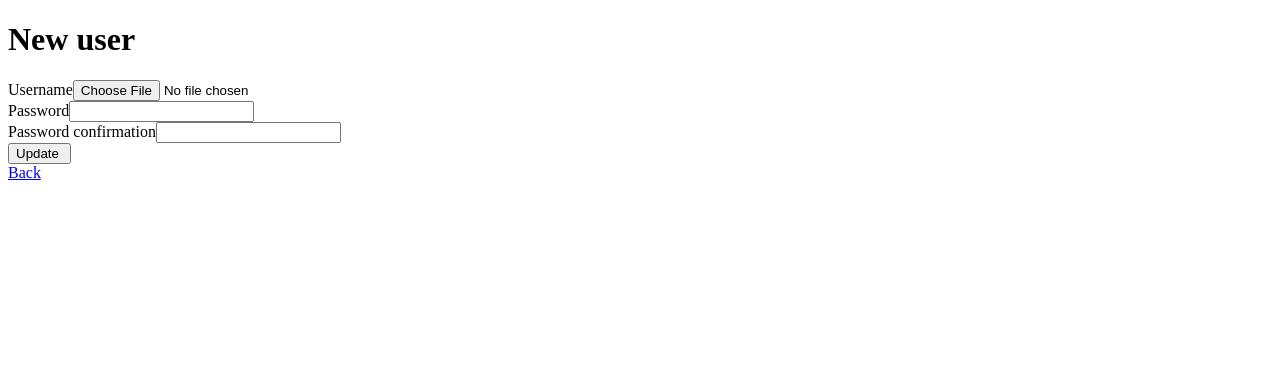
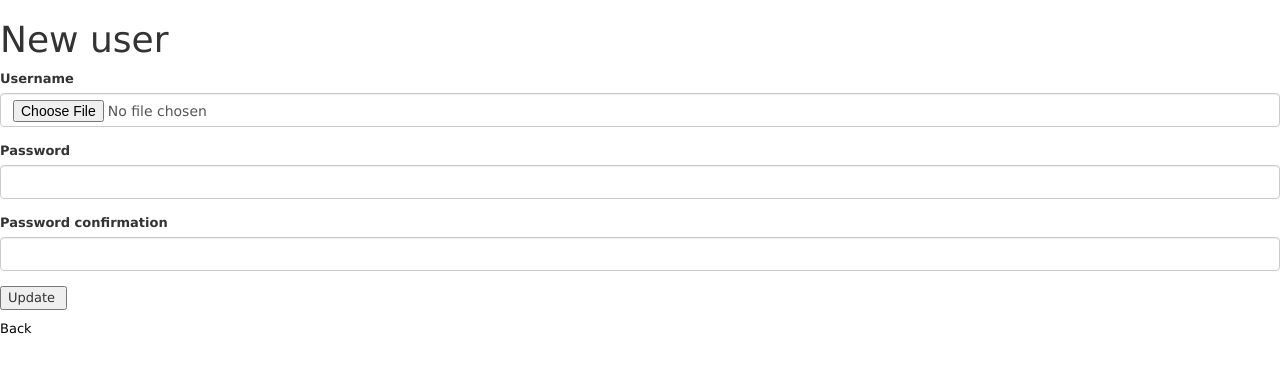
Before and after one commit to efatsi/Card-Games-on-Rails, a Rails app: template app/views/users/new.html.erb in a window 1280 px wide. Shown: the top 373 px of the page. Run offline with Rails 7, Linux system fonts and the light colour scheme; the template is opened without the code that fills it, so the values that code supplies are empty; style sheets or scripts are compiled from the project's sources; parts of the project's set-up code (start-up, migrations or seed data) failed here and were passed over; some libraries are stand-ins or nearby versions.

Commit message:
bootstrapped

```diff
--- a/app/assets/javascripts/application.js
+++ b/app/assets/javascripts/application.js
@@ -12,4 +12,6 @@
 //
 //= require jquery
 //= require jquery_ujs
+//= require twitter/bootstrap
 //= require_tree .
+//= require twitter/bootstrap
--- /dev/null
+++ b/app/assets/javascripts/bootstrap.js.coffee
@@ -0,0 +1,4 @@
+jQuery ->
+  $("a[rel=popover]").popover()
+  $(".tooltip").tooltip()
+  $("a[rel=tooltip]").tooltip()
--- /dev/null
+++ b/app/assets/stylesheets/application.css.scss
@@ -0,0 +1 @@
+@import "twitter/bootstrap"
--- /dev/null
+++ b/app/assets/stylesheets/scaffolds.css.scss
@@ -0,0 +1,56 @@
+body {
+  background-color: #fff;
+  color: #333;
+  font-family: verdana, arial, helvetica, sans-serif;
+  font-size: 13px;
+  line-height: 18px; }
+
+p, ol, ul, td {
+  font-family: verdana, arial, helvetica, sans-serif;
+  font-size: 13px;
+  line-height: 18px; }
+
+pre {
+  background-color: #eee;
+  padding: 10px;
+  font-size: 11px; }
+
+a {
+  color: #000;
+  &:visited {
+    color: #666; }
+  &:hover {
+    color: #fff;
+    background-color: #000; } }
+
+div {
+  &.field, &.actions {
+    margin-bottom: 10px; } }
+
+#notice {
+  color: green; }
+
+.field_with_errors {
+  padding: 2px;
+  background-color: red;
+  display: table; }
+
+#error_explanation {
+  width: 450px;
+  border: 2px solid red;
+  padding: 7px;
+  padding-bottom: 0;
+  margin-bottom: 20px;
+  background-color: #f0f0f0;
+  h2 {
+    text-align: left;
+    font-weight: bold;
+    padding: 5px 5px 5px 15px;
+    font-size: 12px;
+    margin: -7px;
+    margin-bottom: 0px;
+    background-color: #c00;
+    color: #fff; }
+  ul li {
+    font-size: 12px;
+    list-style: square; } }
--- a/app/views/users/index.html.erb
+++ b/app/views/users/index.html.erb
@@ -1,6 +1,6 @@
 <h1>Listing users</h1>
 
-<table>
+<table class="table table-striped">
   <tr>
     <th>Username</th>
     <th></th>
--- a/config/environments/development.rb
+++ b/config/environments/development.rb
@@ -19,6 +19,6 @@ CardGames::Application.configure do
 
   config.assets.compress = false
 
-  config.assets.debug = true
+  config.assets.debug = false
 
 end
```
Also changed, not shown: Gemfile, Gemfile.lock.
